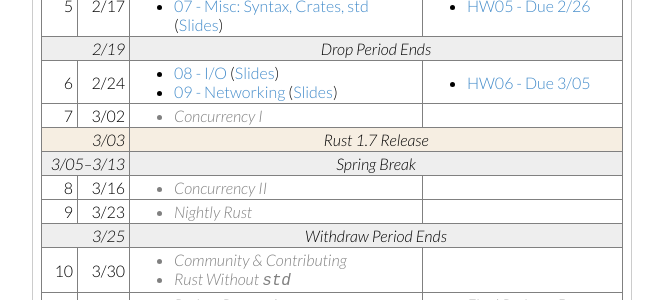
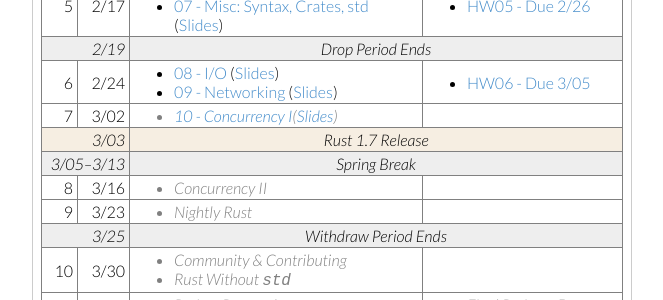
Before and after one commit to cis198-2016s/cis198-2016s.github.io, a Jekyll site: the page built from schedule/index.html, in a window 1280 px wide. Shown: the part 471-771 px from the top of the page, without its empty margins (308-971 px from the left). Built offline with Jekyll 4.4.1, drawn with Linux system fonts in a browser that asks for light colours.

Commit message:
Add link to lecture 10

```diff
--- a/schedule/index.html
+++ b/schedule/index.html
@@ -145,7 +145,8 @@ permalink: /schedule/
         <td>7 <td>3/02
         <td class="tentative">
           <ul>
-            <li> Concurrency I
+            <li><a href="https://github.com/cis198-2016s/slides/blob/gh-pages/10/content.md">
+                10 - Concurrency I</a>(<a href="/slides/10/">Slides</a>)
           </ul>
         <td>
       <tr class="rustevent"> <td colspan=2>3/03 <td colspan=2>Rust 1.7 Release
```
